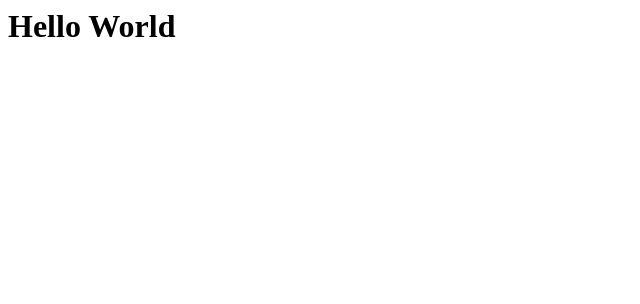
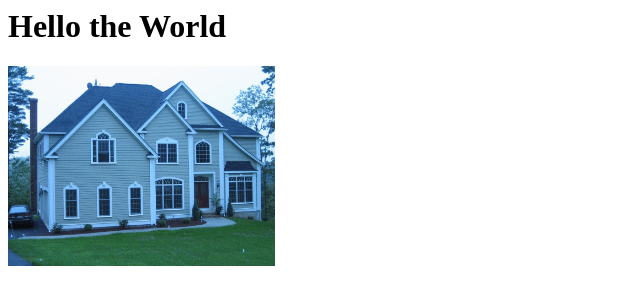
Before and after one commit to pkohli2401/pkohli2401.github.io, a plain HTML site: page index.html in a window 1280 px wide. Shown: the whole page, without its empty margins (0-640 px from the left). Drawn offline with Linux system fonts and the light colour scheme.

Commit message:
first edit and more n more

```diff
--- a/index.html
+++ b/index.html
@@ -1,3 +1,6 @@
 <html>
-    <h1> Hello World </h1>
+    <h1> Hello the World </h1>
+    <div>
+        <img src="grafton-home-front.JPG" height ="200">
+    </div>
 </html>
```
Also changed, not shown: grafton-home-front.JPG (added).
